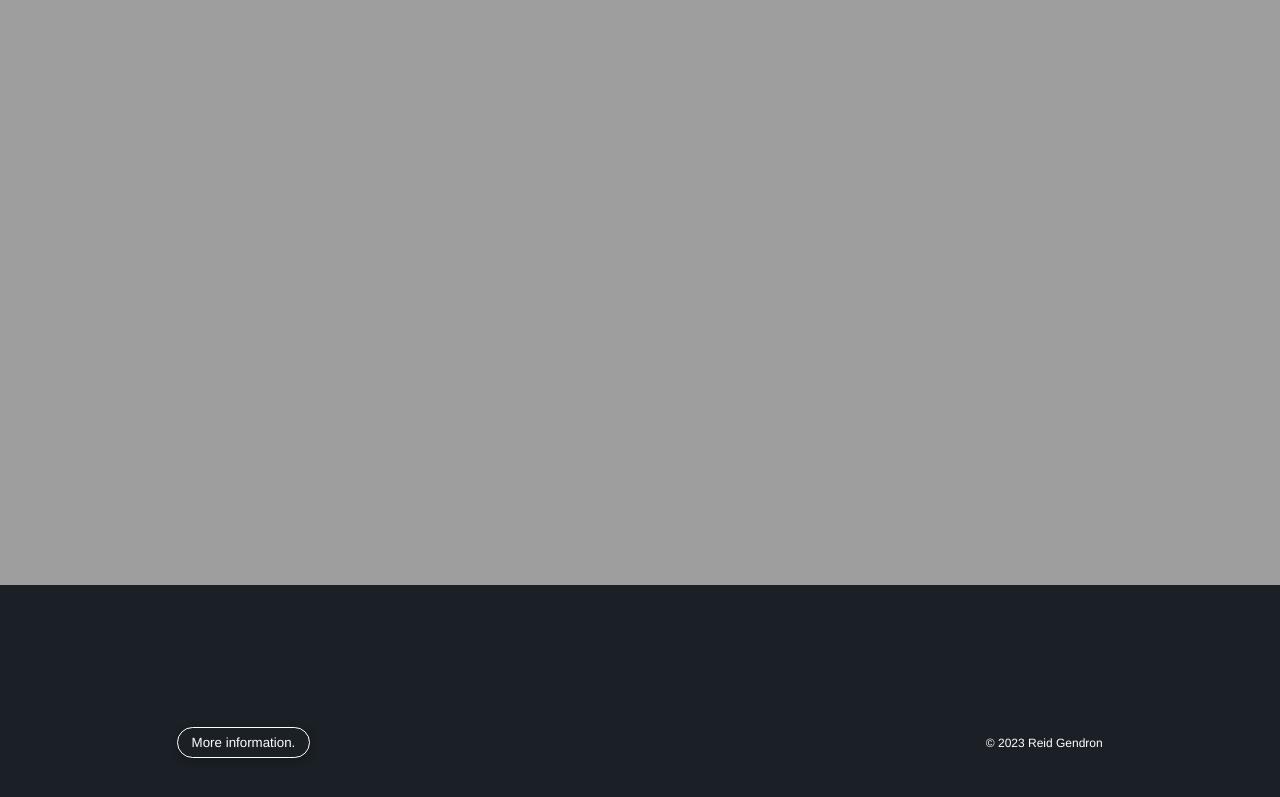
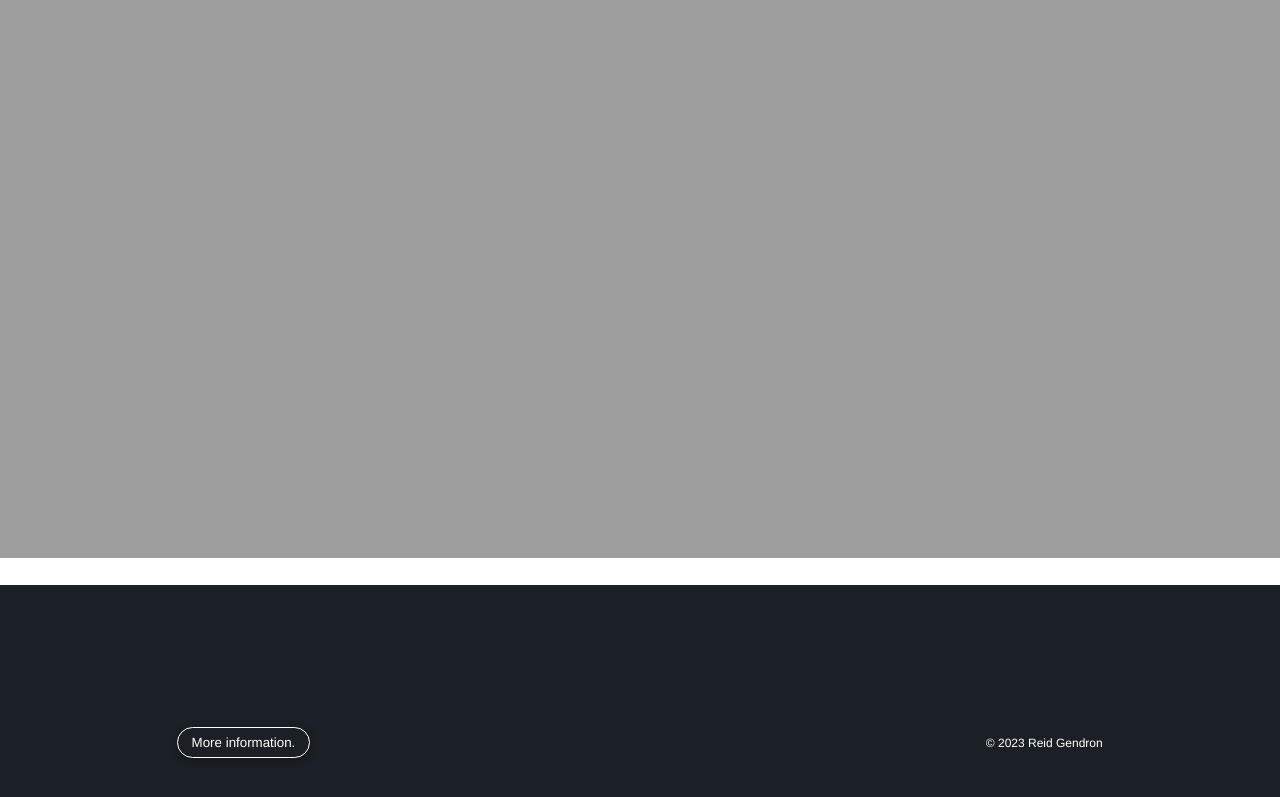
Before and after one commit to reidgendron/reidgendron.github.io, a Jekyll site: the page built from pages/project.html, in a window 1280 px wide and 900 px high, scrolled down 315 px. Shown: the top 797 px of the window. Built offline with Jekyll 4.4.1, drawn with Linux system fonts in a browser that asks for light colours.

Commit message:
Renamed projects.html to project.html

```diff
--- a/pages/projects.html
+++ b/pages/project.html
@@ -19,6 +19,6 @@
         allowTransparency="true"
         scrolling="yes"
         frameborder="0"
-        style="width: 100%; height: 92vh;"
+        style="width: 100%; height: 100vh; margin-top: -14vh;"
     ></iframe>
 </div>
```
